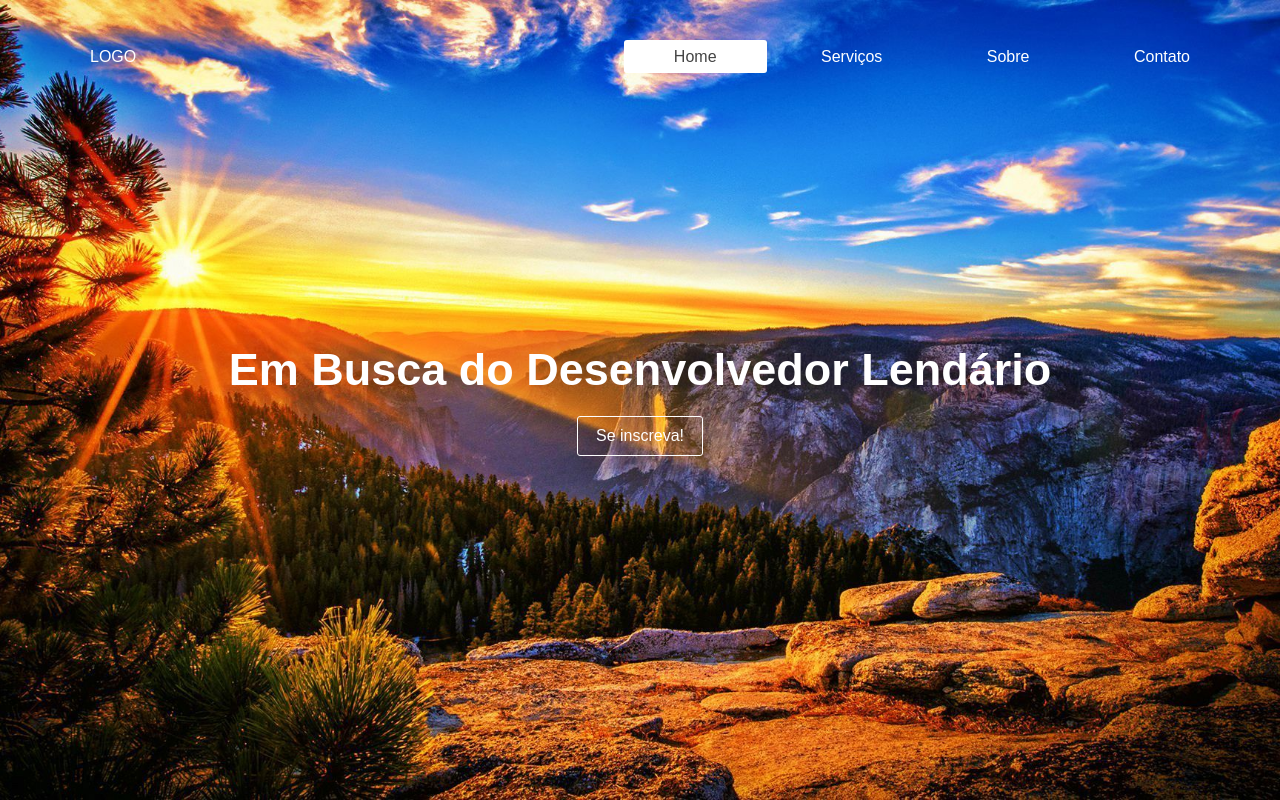
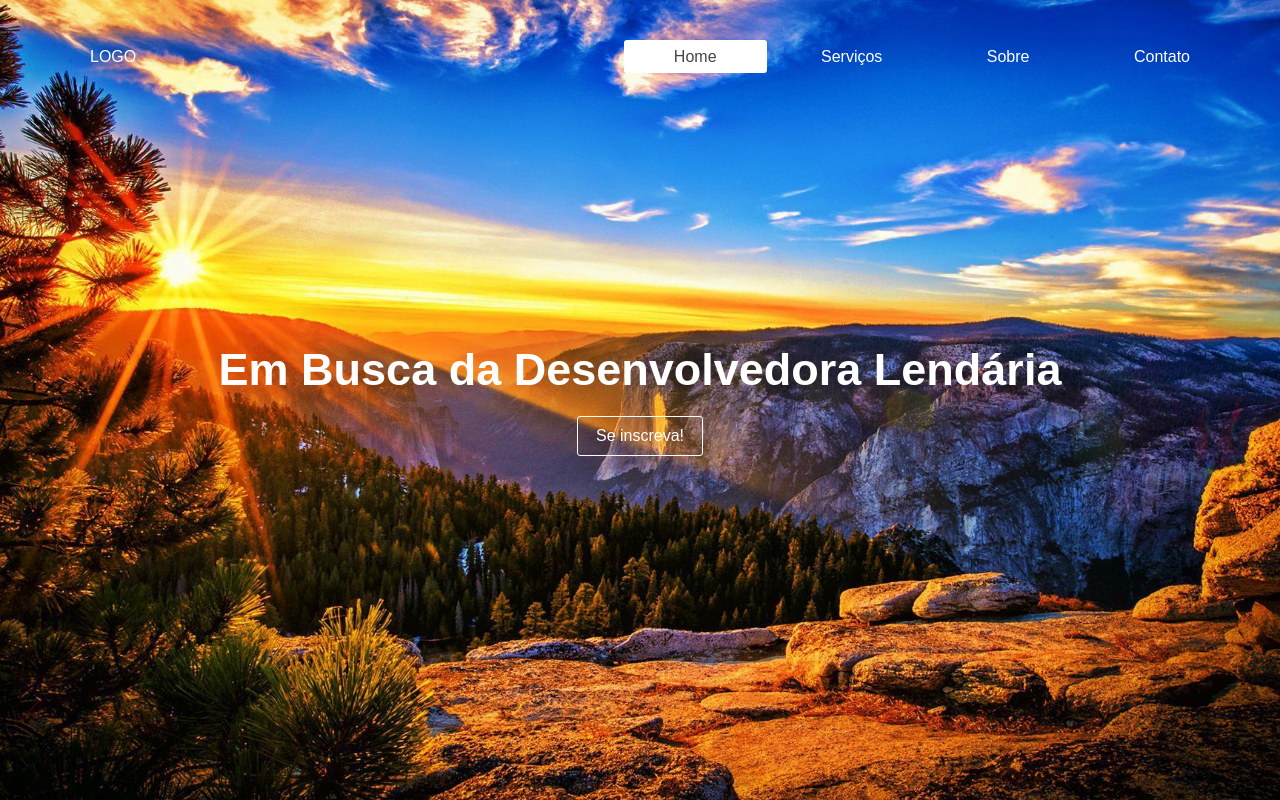
Before and after one commit to karineferreiradeoliveira/SiteLindo, a plain HTML site: page index.html in a window 1280 px wide. Drawn offline with Linux system fonts and the light colour scheme.

Commit message:
update test

```diff
--- a/index.html
+++ b/index.html
@@ -21,7 +21,7 @@
             </nav> <!--FIM DO MENU-->
 
             <section class="principal">
-                <h2> Em Busca do Desenvolvedor Lendário</h2>
+                <h2> Em Busca da Desenvolvedora Lendária</h2>
                 <div class="links">
                     <a href="">Se inscreva!</a>
                 </div>
```
